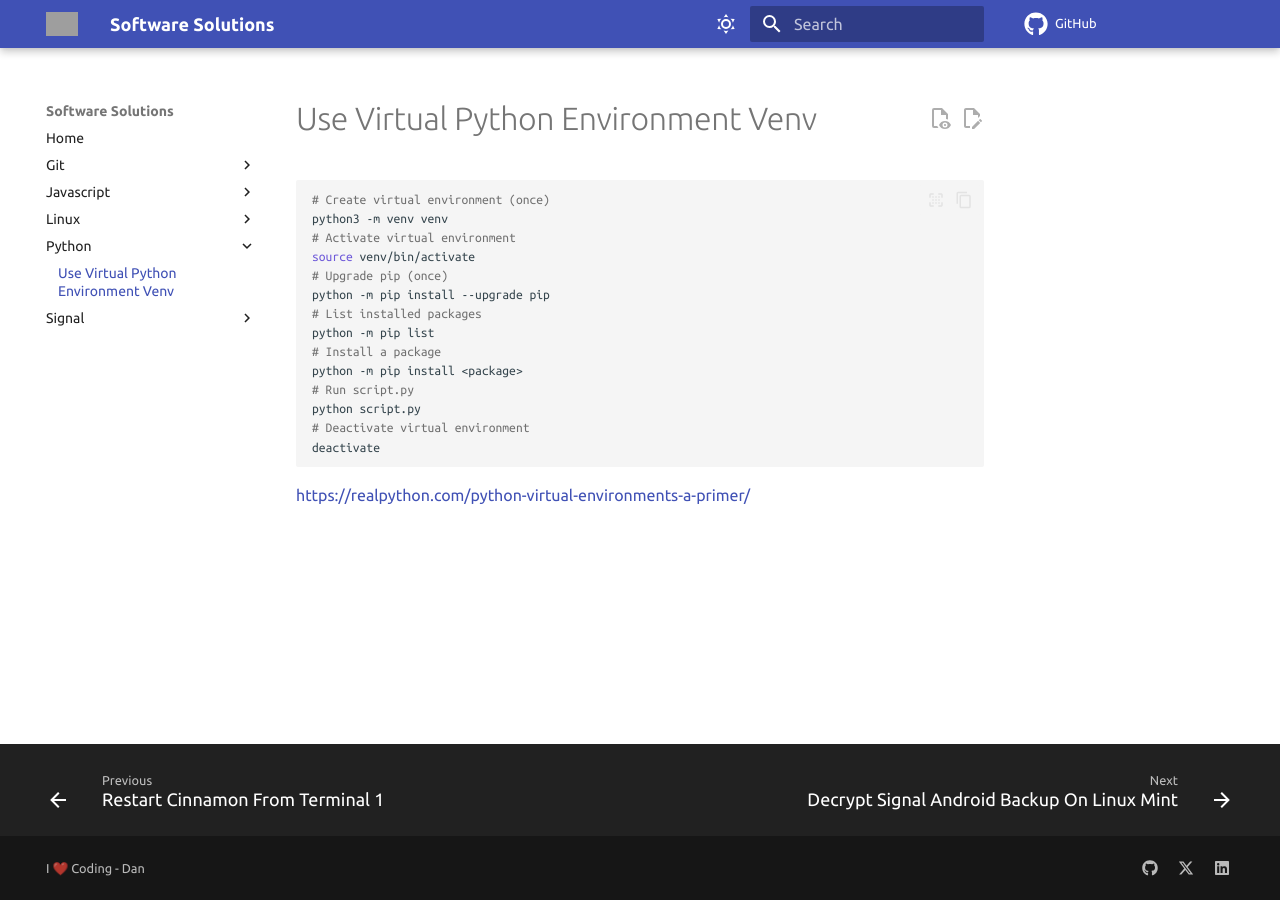
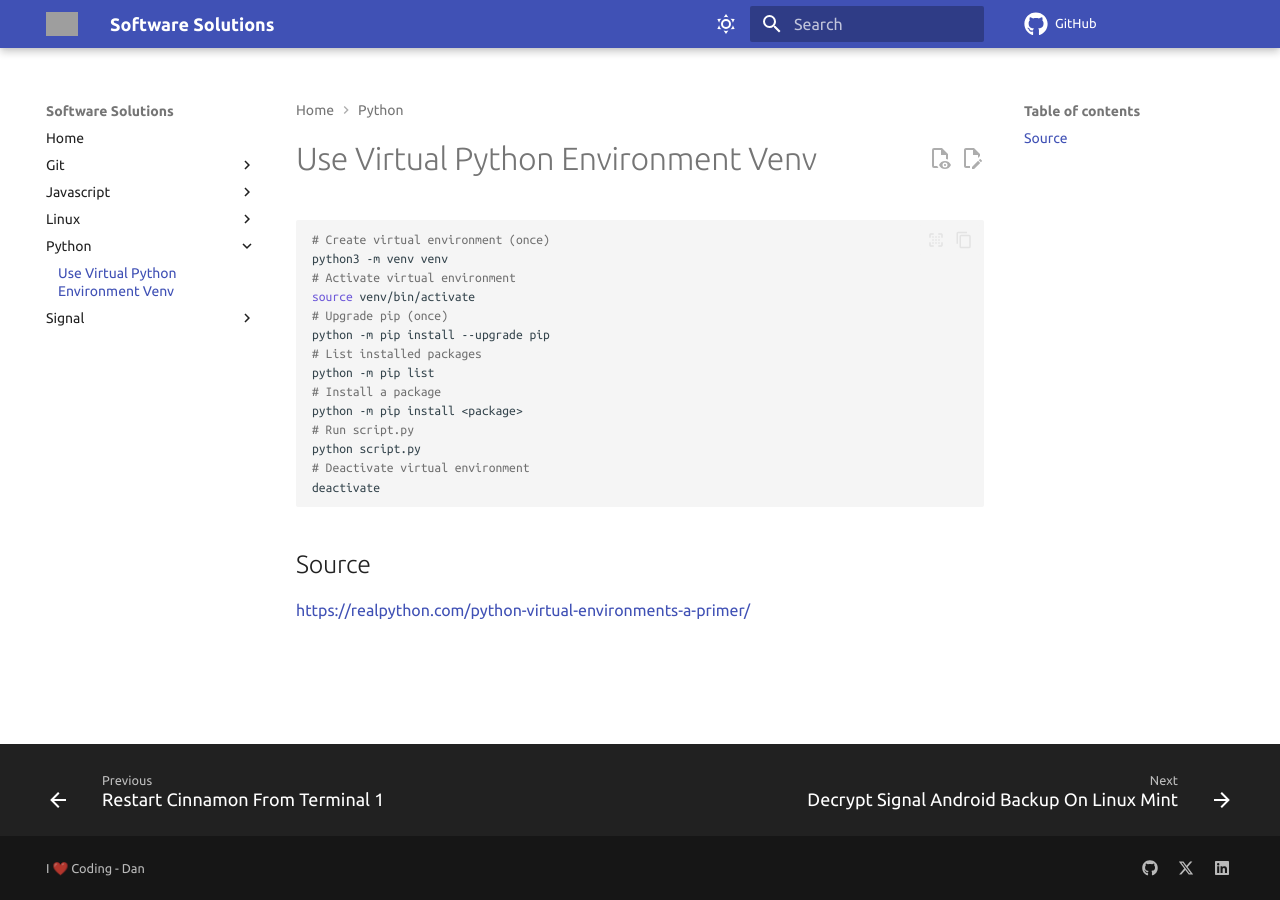
Before and after one commit to danieldreke/software-solutions, an MkDocs documentation site: the page built from docs/python/use-isolated-virtual-python-environment-venv.md, in a window 1280 px wide. Built offline with MkDocs 1.6.1 and Material for MkDocs 9.7.7, drawn with Linux system fonts in a browser that asks for light colours; comment, search, counter and statistics services are not loaded; some of the changed lines change nothing that is shown; grey boxes are pictures that could not be loaded.

Commit message:
Add mkdocs breadcrumbs

````diff
--- a/docs/linux/linuxmint/restart-cinnamon-from-terminal-1.md
+++ b/docs/linux/linuxmint/restart-cinnamon-from-terminal-1.md
@@ -4,4 +4,6 @@
 1. Execute `export DISPLAY=:0.0 && cinnamon --replace &`
 1. Switch back to desktop via `CTRL-ALT-F8`
 
-[forums.linuxmint.com ~ Restart cinnamon from CLI](https://forums.linuxmint.com/viewtopic.php?p=829721&sid=d0632c82a42429e89981142aabdc634d#p829721)
+# Source
+
+- [forums.linuxmint.com ~ Restart cinnamon from CLI](https://forums.linuxmint.com/viewtopic.php?p=829721&sid=d0632c82a42429e89981142aabdc634d#p829721)
--- a/docs/python/use-isolated-virtual-python-environment-venv.md
+++ b/docs/python/use-isolated-virtual-python-environment-venv.md
@@ -17,4 +17,6 @@ python script.py
 deactivate
 ```
 
+## Source
+
 https://realpython.com/python-virtual-environments-a-primer/
--- a/mkdocs.yml
+++ b/mkdocs.yml
@@ -20,6 +20,15 @@ plugins:
   - search
   # - git-revision-date-localized
   # - git-authors
+  - mkdocs-breadcrumbs-plugin:
+      delimiter: " > "
+      exclude_paths:
+        - "docs/mkdocs/**"
+        - "docs/mkdocs"
+        - "docs/assets"
+        - "assets"
+        - "assets/"
+        - "assets/**"
 extra_javascript:
     - assets/script.js
 extra:
@@ -50,6 +59,7 @@ theme:
     - content.code.copy
     - content.code.select
     # - content.code.prettify
+    - navigation.path
   user_color_mode_toggle: true
   palette:
     - media: "(prefers-color-scheme: light)"
--- a/requirements.txt
+++ b/requirements.txt
@@ -1,2 +1,3 @@
 mkdocs-material
 pymdown-extensions
+mkdocs-breadcrumbs-plugin
````
